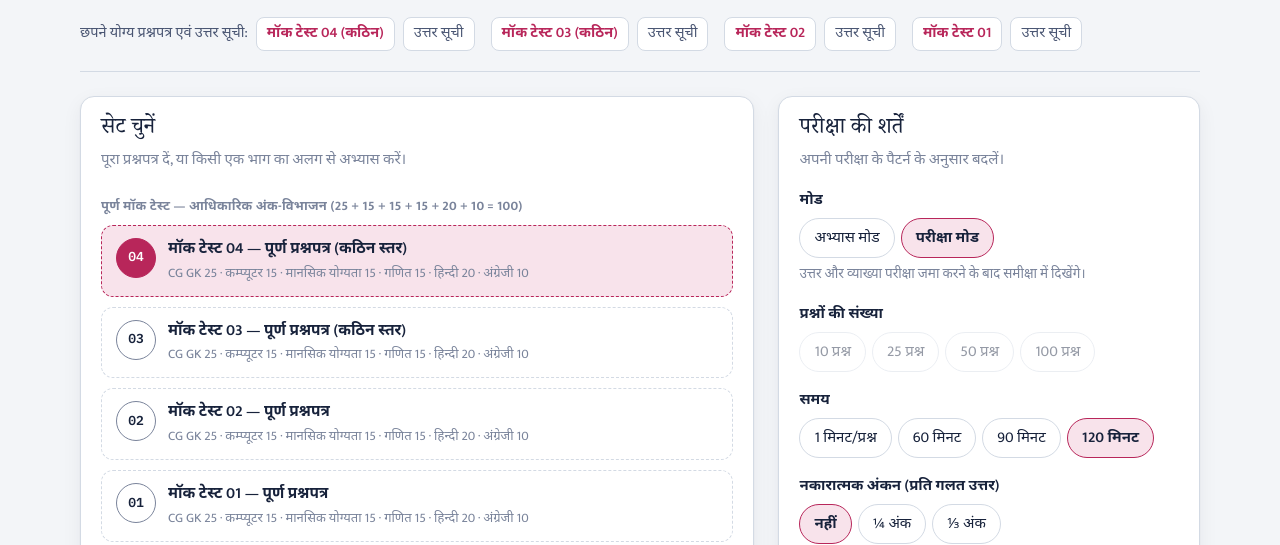
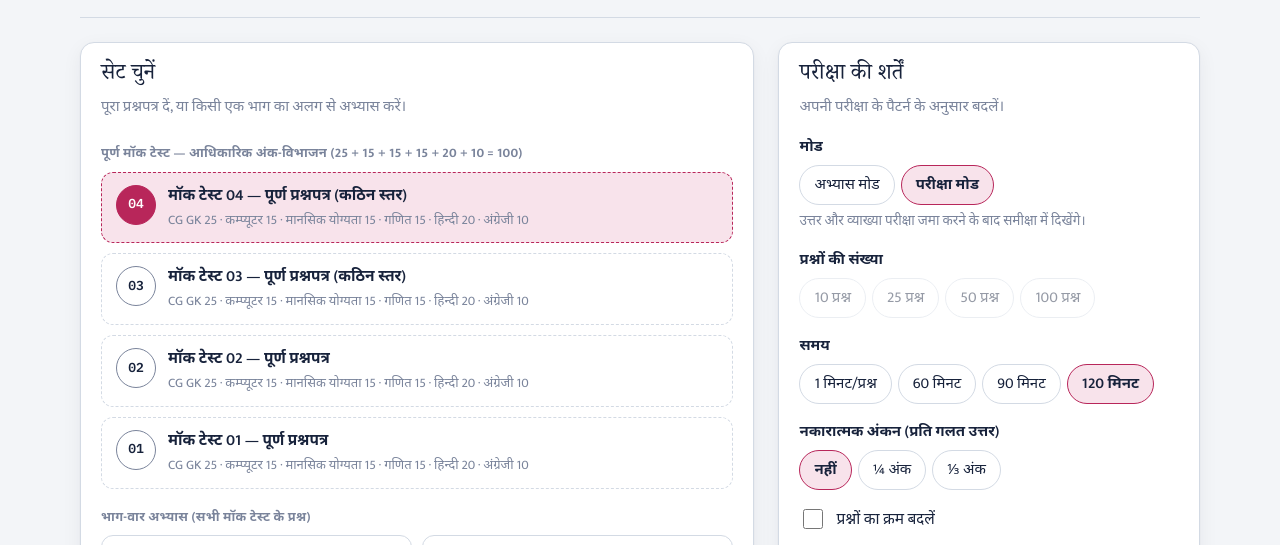
Before and after one commit to Tiku0407/cg-mock-test, a plain HTML site: page index.html in a window 1280 px wide. Shown: the part 204-749 px from the top of the page. Drawn offline with Linux system fonts and the light colour scheme; a web font is replaced by a local one.

Commit message:
मुख्य पेज से प्रश्नपत्र/उत्तर सूची वाली पंक्ति हटाई
Co-Authored-By: Claude Opus 5.5 <noreply@anthropic.com>
Claude-Session: https://claude.ai/code/session_01QaZ4q1pbed5gAhEMYLiuD6

```diff
--- a/index.html
+++ b/index.html
@@ -209,7 +209,7 @@ button:focus-visible,input:focus-visible,select:focus-visible,label:focus-within
 .rev-item.ok .tag{color:var(--ok)} .rev-item.bad .tag{color:var(--bad)} .rev-item.skip .tag{color:var(--ink-3)}
 .result-actions{display:flex;gap:10px;flex-wrap:wrap;margin:20px 0}
 @media (prefers-reduced-motion:reduce){*{transition:none!important;animation:none!important}}
-.papers{display:flex;flex-wrap:wrap;gap:8px;align-items:center;margin-top:14px;font-size:14.5px;color:var(--ink-2)}.papers a{text-decoration:none;font-weight:600;border:1px solid var(--line);border-radius:8px;padding:4px 10px;color:var(--accent);background:var(--surface)}.papers a.l{font-weight:500;color:var(--ink-2);margin-right:8px}
+
 </style>
 
 </head>
@@ -222,15 +222,6 @@ button:focus-visible,input:focus-visible,select:focus-visible,label:focus-within
     <span class="eyebrow">छत्तीसगढ़ स्टेट पावर कंपनी लिमिटेड (CSPDCL / CSPTCL / CSPGCL) · ऑनलाइन परीक्षा (CBT) अभ्यास</span>
     <h1>डेटा एंट्री ऑपरेटर एवं स्टेनोग्राफर ग्रेड-III मॉक टेस्ट</h1>
     <p>आधिकारिक Indicative Syllabus पर आधारित 4 पूर्ण मॉक टेस्ट (400 प्रश्न), जिनमें पिछले किसी सेट का प्रश्न दोहराया नहीं गया है। परीक्षा मोड में जमा करने के बाद अंक, सही उत्तर और व्याख्या मिलती है; अभ्यास मोड में विकल्प चुनते ही सही उत्तर और उसका कारण दिखता है।</p>
-    <nav class="papers" aria-label="प्रश्नपत्र">
-      <span>छपने योग्य प्रश्नपत्र एवं उत्तर सूची:</span>
-      <!-- PAPERS:START -->
-      <a href="papers/mock-test-04.html">मॉक टेस्ट 04 (कठिन)</a><a href="lists/mock-test-04.md" class="l">उत्तर सूची</a>
-      <a href="papers/mock-test-03.html">मॉक टेस्ट 03 (कठिन)</a><a href="lists/mock-test-03.md" class="l">उत्तर सूची</a>
-      <a href="papers/mock-test-02.html">मॉक टेस्ट 02</a><a href="lists/mock-test-02.md" class="l">उत्तर सूची</a>
-      <a href="papers/mock-test-01.html">मॉक टेस्ट 01</a><a href="lists/mock-test-01.md" class="l">उत्तर सूची</a>
-      <!-- PAPERS:END -->
-    </nav>
   </header>
 
   <div class="setup">
```
